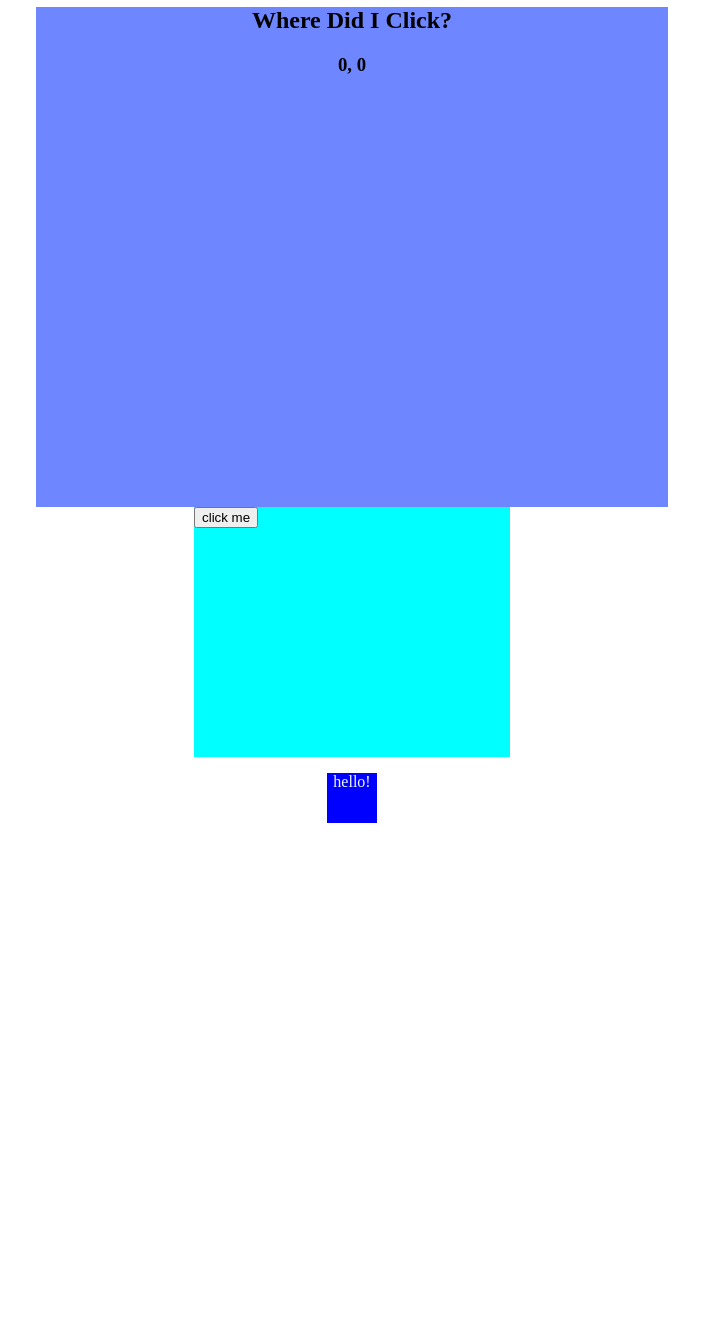
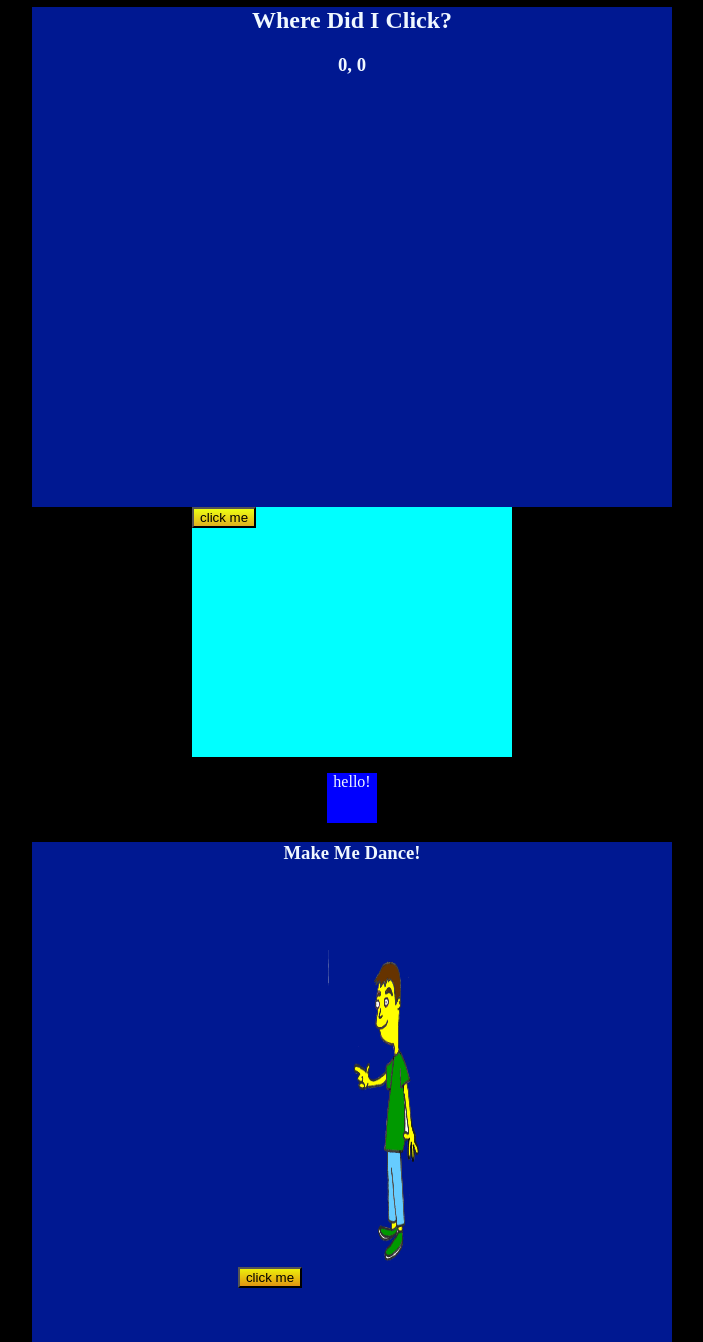
Before and after one commit to GitHubSamK/mouseeventsdemo, a plain HTML site: page index.html in a window 1280 px wide. Shown: the part 73-1415 px from the top of the page, without its empty margins (288-991 px from the left). Before the commit the page ends 896 px from the top, so only its background shows below. Drawn offline with Linux system fonts and the light colour scheme.

Commit message:
finalchanges

```diff
--- a/css/style.css
+++ b/css/style.css
@@ -1,8 +1,9 @@
 * {box-sizing: border-box;
 }
 body{
-
+background-color: black;
 height: 100vh;
+margin: auto;
 }
 .test {
   margin: auto;
@@ -12,18 +13,26 @@
 }
 h2{
   text-align: center;
+  color: aliceblue;
 }
 h1{
   text-align: center;
+  color: aliceblue;
 }
 h3{
   text-align: center;
+  color: aliceblue;
 }
 #object{
   margin: auto;
   width: 25%;
   height: 250px;
   background-color: aqua;
+}
+
+button{
+  background:linear-gradient(rgba(255, 255, 0, 0.928),rgba(255, 166, 0, 0.884));
+  color: black;
 }
 
 
@@ -38,8 +47,11 @@
 }
 
 .move{
-  animation: slideup 1s ease;
+  animation: slideup 1s ease-in-out;
+  animation-fill-mode: forwards;
 }
+
+
 
 @keyframes slideup {
   0%{
@@ -49,4 +61,36 @@
   100%{
     transform: translateY(-8rem);
   }
+
+
 }
+
+.wiggle{
+
+  animation: skew 3s infinite;
+  transform: skew(10deg);
+  animation-direction: alternate;
+}
+
+@keyframes skew {
+  0% {
+    transform: skewX(10deg);
+  }
+  100% {
+    transform: skewX(-10deg);
+  }
+}
+
+.anim {
+  margin: auto;
+  width: 25%;
+  height: 400px;
+}
+
+#area{
+  text-align: center;
+  margin: auto;
+  width: 50%;
+  height: 500px;
+  background: hsla(230, 100%, 50%, 0.568);
+}
--- a/index.html
+++ b/index.html
@@ -33,6 +33,24 @@
 
 </div>
 
+<div id="area">
+
+  <h3>Make Me Dance!</h3>
+
+  <button id="secondButton">click me</button>
+
+
+
+    <img class="anim" src="images/Untitled-2.png" alt="picture">
+
+
+
+
+</div>
+
+
+
+
 
 
 
--- a/js/script.js
+++ b/js/script.js
@@ -28,3 +28,12 @@
 
 
 }
+
+const secondButton = document.getElementById('secondButton');
+
+secondButton.addEventListener('click', dance);
+
+function dance() {
+    const anim = document.querySelector('.anim');
+    anim.classList.toggle('wiggle');
+}
```
Also changed, not shown: images/Untitled-2.png (renamed from Untitled-2.png).
